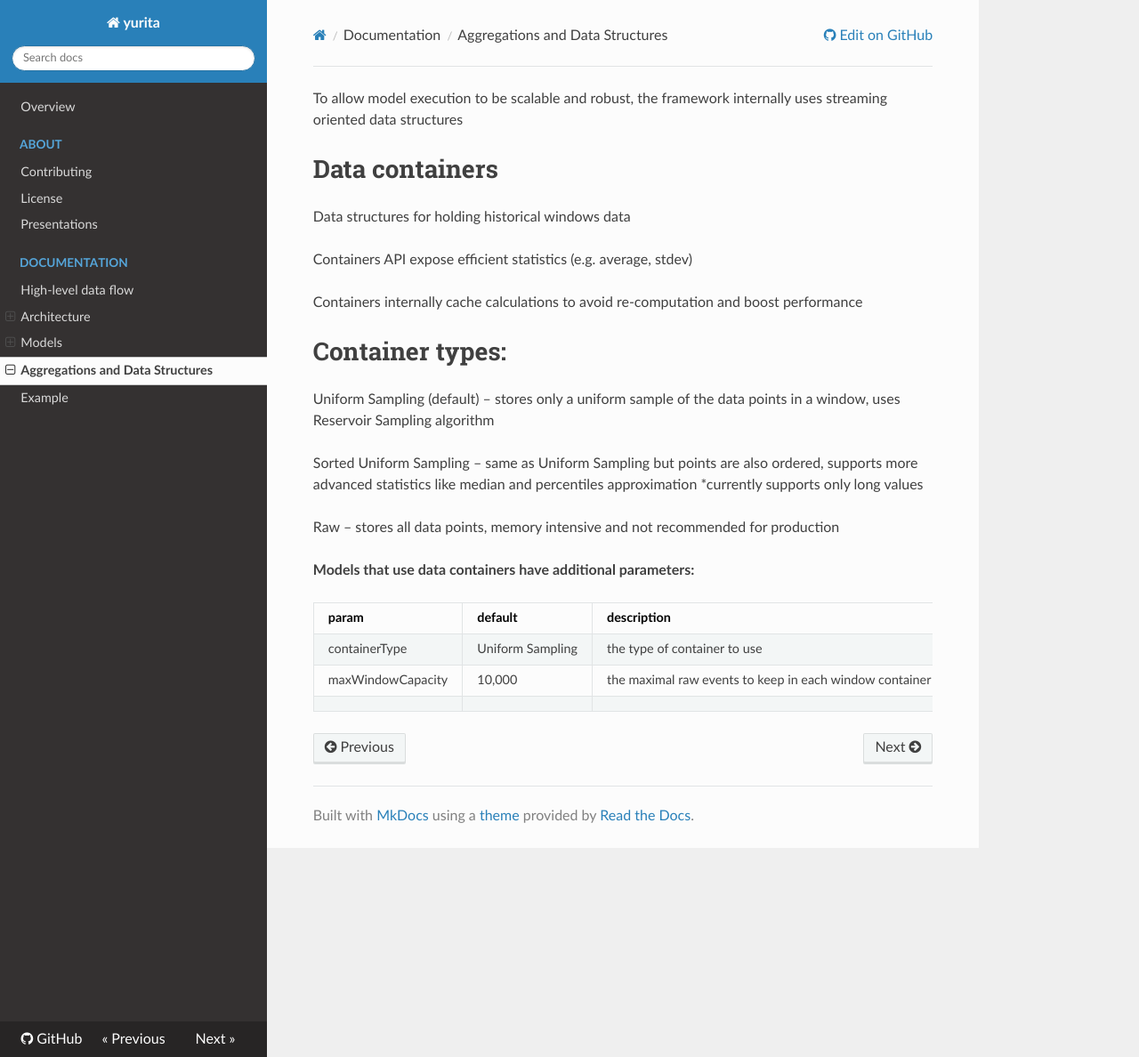
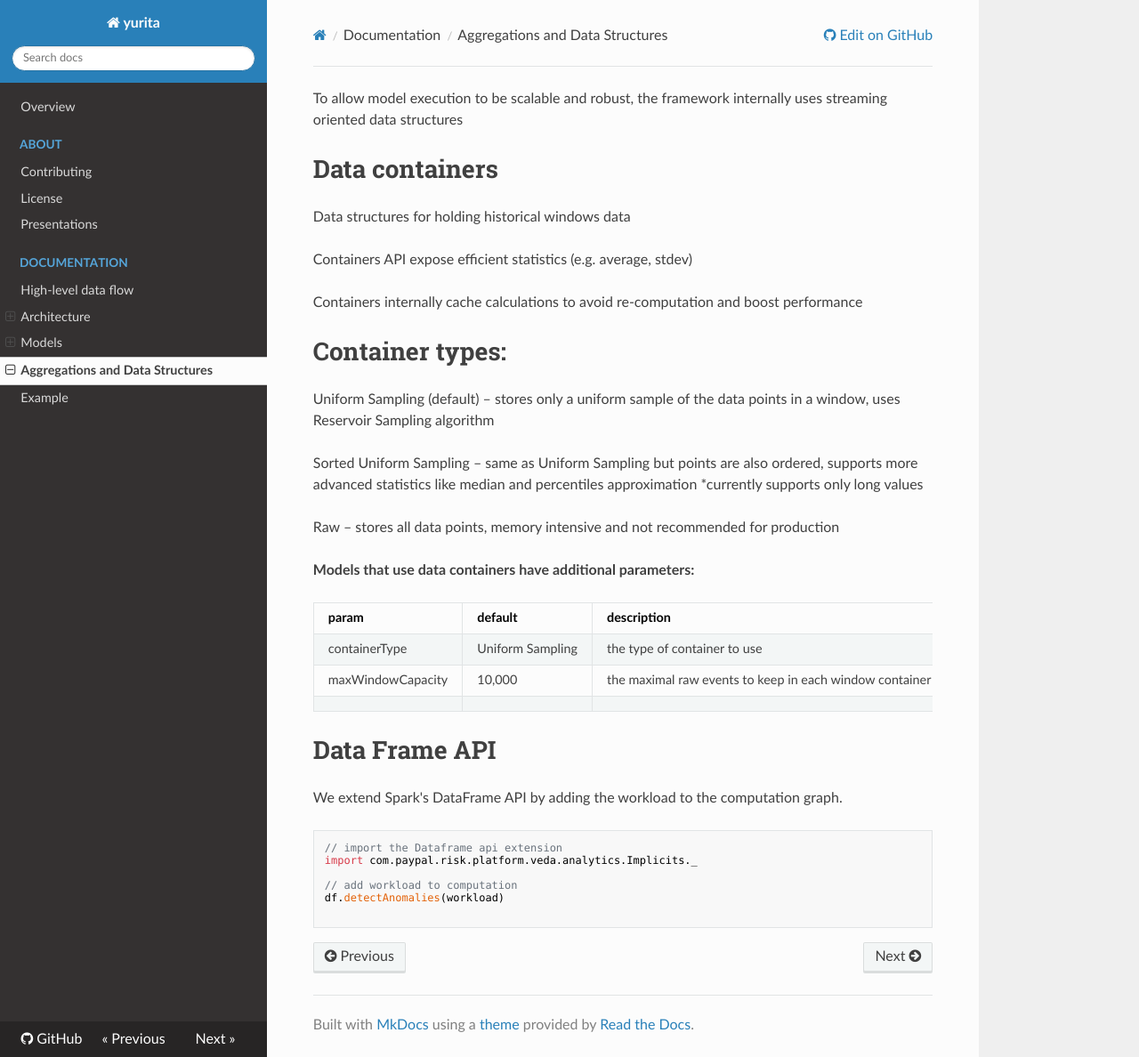
Before and after one commit to paypal/yurita, an MkDocs documentation site: the page built from docs/data-structures.md, in a window 1280 px wide and 1188 px high. Shown: the whole window at 89% size. Built offline with MkDocs 1.6.1, drawn with Linux system fonts in a browser that asks for light colours; nearby versions of some CDN libraries; old or Windows-style settings are respelled for this version of MkDocs.

Commit message:
Update data-structures.md

````diff
--- a/docs/data-structures.md
+++ b/docs/data-structures.md
@@ -25,3 +25,16 @@ Raw – stores all data points, memory intensive and not recommended for product
 |containerType|Uniform Sampling| the type of container to use|
 |maxWindowCapacity|10,000| the maximal raw events to keep in each window container
 |
+
+# Data Frame API
+
+We extend Spark's DataFrame API by adding the workload to the computation graph.
+
+```
+// import the Dataframe api extension
+import com.paypal.risk.platform.veda.analytics.Implicits._
+
+// add workload to computation
+df.detectAnomalies(workload)
+
+```
````
